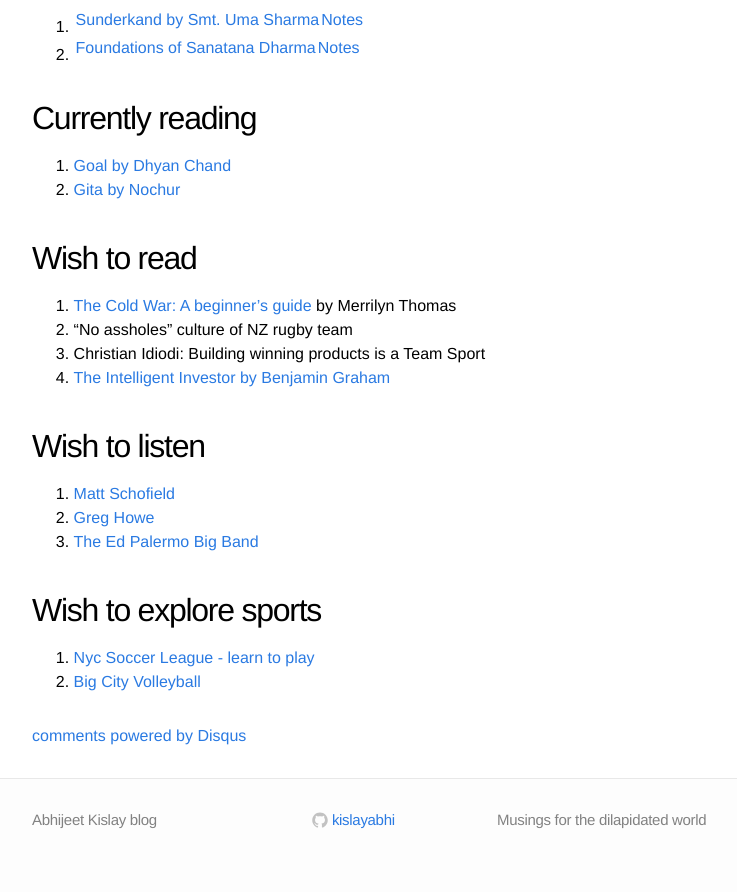
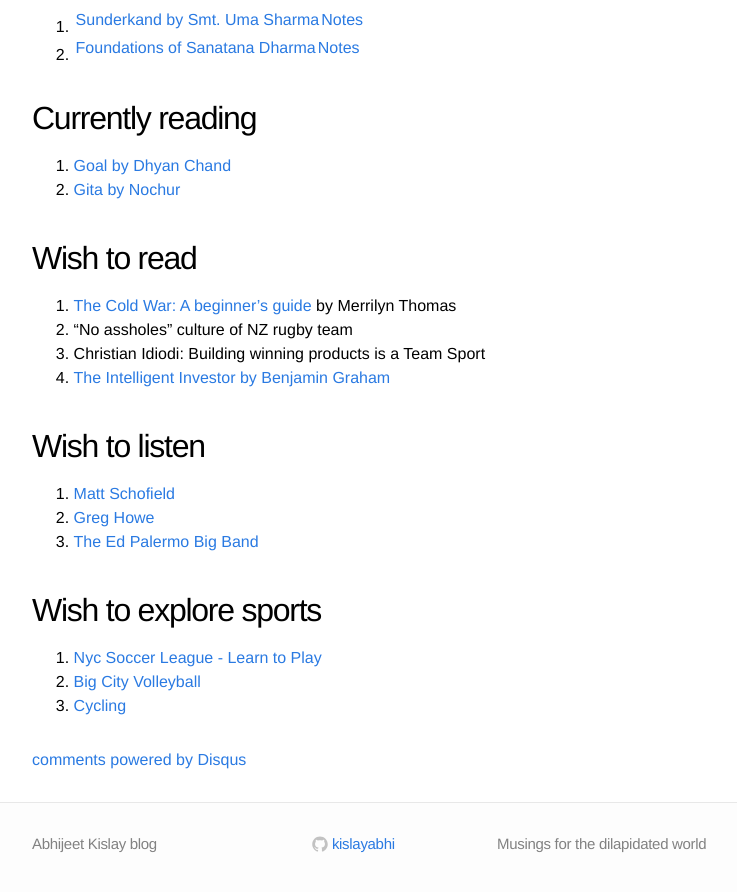
Before and after one commit to kislayabhi/kislayabhi.github.io, a Jekyll site: the page built from _posts/2024-7-23-My-personal-playlist.md, in a window 1280 px wide and 900 px high, scrolled down 2171 px. Shown: the top 892 px of the window, without its empty margins (208-945 px from the left). Built offline with Jekyll 4.4.1, drawn with Linux system fonts in a browser that asks for light colours; comment, search, counter and statistics services are not loaded.

Commit message:
Update 2024-7-23-My-personal-playlist.md

```diff
--- a/_posts/2024-7-23-My-personal-playlist.md
+++ b/_posts/2024-7-23-My-personal-playlist.md
@@ -85,5 +85,6 @@ I have only recently started realizing that there are certain things out there i
 3. [The Ed Palermo Big Band](https://music.youtube.com/channel/UCxptQ3TtgatX4DnVUWeCZ5A?si=HFnzb83dcvqdS8Et)
 
 ## Wish to explore sports
-1. [Nyc Soccer League - learn to play](https://www.betterplayer.com/)
+1. [Nyc Soccer League - Learn to Play](https://www.betterplayer.com/)
 2. [Big City Volleyball](https://bigcityvolleyball.com/adult-classes)
+3. [Cycling](https://www.crca.net/join-crca)
```
